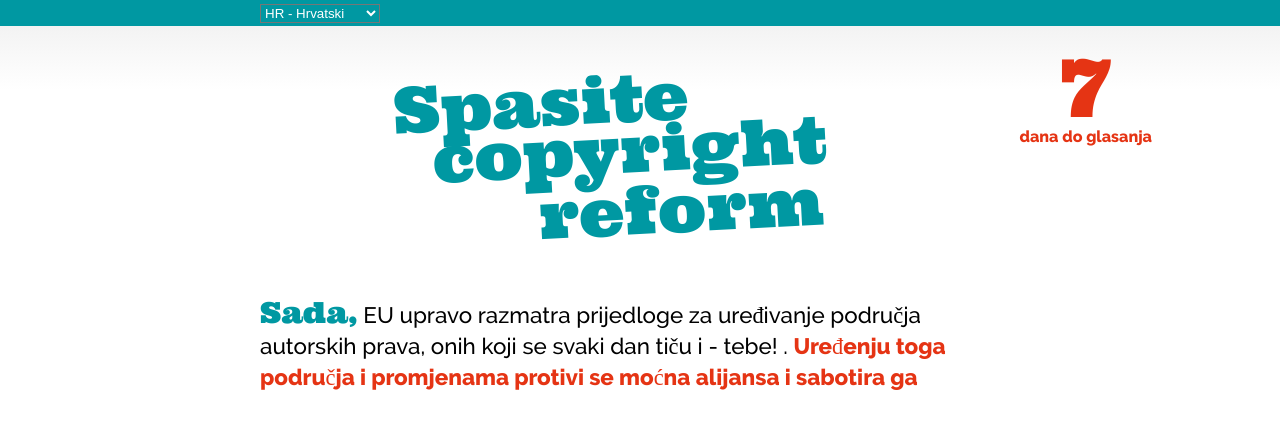
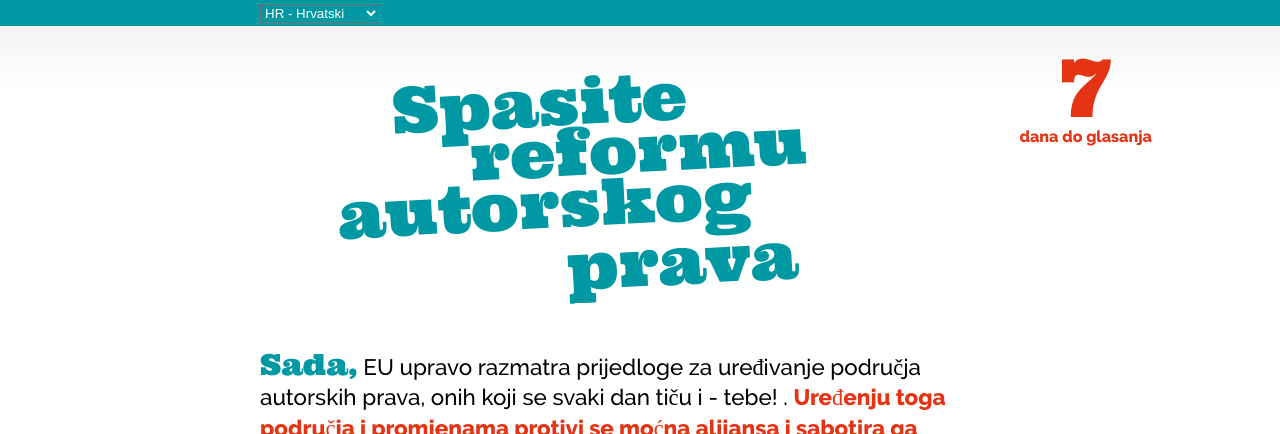
Before and after one commit to Copywrongs-Gang/Copywrongs2, a Jekyll site: the page built from hr/index.html, in a window 1280 px wide and 900 px high, cut to the strip 0-434 px from the top of the window. Built offline with Jekyll 4.4.1, drawn with Linux system fonts in a browser that asks for light colours; comment, search, counter and statistics services are not loaded.

Commit message:
fix croatian title

```diff
--- a/_data/croatian.yml
+++ b/_data/croatian.yml
@@ -1,7 +1,7 @@
 title: Spasite reformu autorskog prava!
 description:   "EU upravo razmatra prijedloge za uređivanje područja autorskih prava, onih koja se svaka dana tiču i - tebe! Uređenju toga područja i promjenama protivi se moćna alijansa i sabotira ga moća alijansa. Hoćeš li nam se pridružiš u borbi za pravu stvar?"
 callnow: "<span>Pozovite još danas</span> i poduprite ove prijedloge &ndash; za to su dovoljne samo Vaše samo dvije minute!"
-savecreform:   "Spasite<br />&nbsp; &nbsp; &nbsp; &nbsp;   &nbsp;copyright</div>&nbsp; &nbsp; &nbsp;   &nbsp; &nbsp; &nbsp; &nbsp; reform"
+savecreform:   "Spasite<br />&nbsp; &nbsp; &nbsp; &nbsp; &nbsp; reformu autorskog</div>&nbsp; &nbsp; &nbsp;  &nbsp; &nbsp; &nbsp; &nbsp; prava"
 daysuntil: "dana do glasanja"
 rightnow: "Sada,"
 debatingplans: "EU upravo razmatra prijedloge za uređivanje područja autorskih prava, onih koji se svaki dan tiču i - tebe! ."
```
